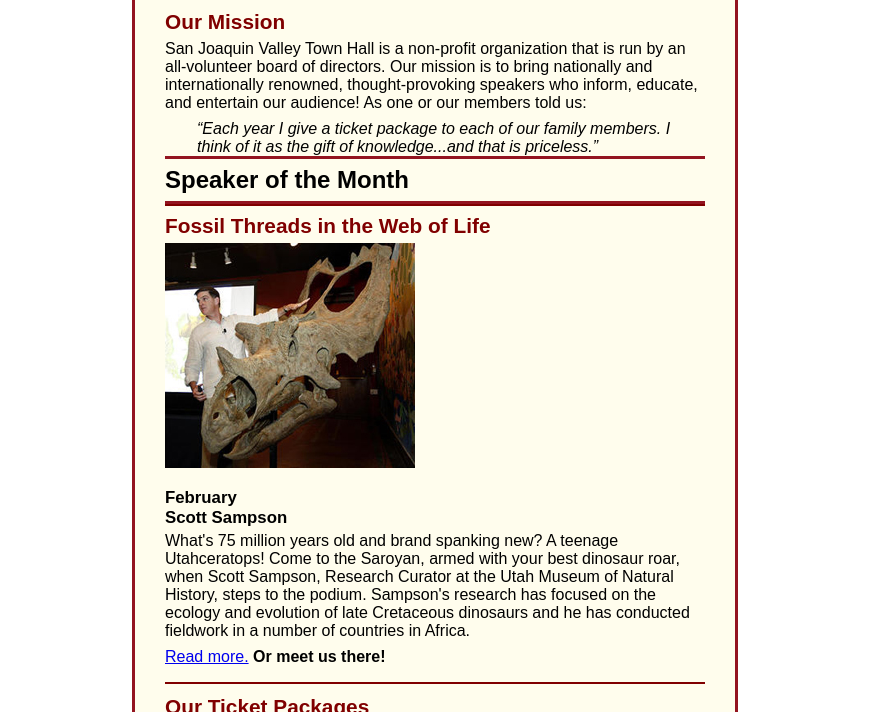
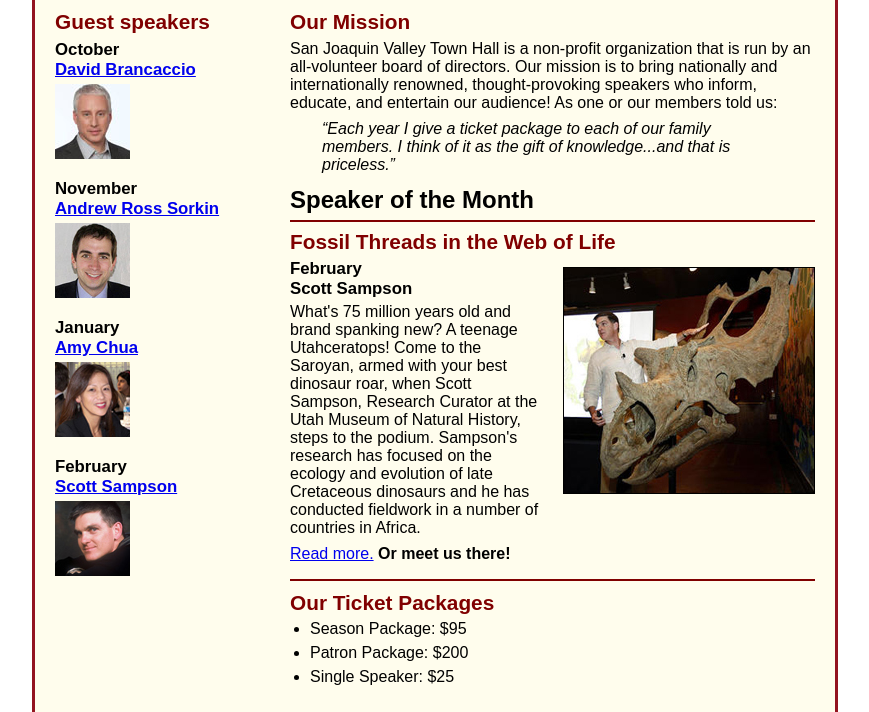
Before and after one commit to mjt0822/A10, a plain HTML site: page index.html in a window 1280 px wide. Shown: the part 123-835 px from the top of the page, without its empty margins (205-1074 px from the left). Drawn offline with Linux system fonts and the light colour scheme.

Commit message:
First Setup

```diff
--- a/index.html
+++ b/index.html
@@ -28,12 +28,12 @@
 				<h2>Fossil Threads in the Web of Life</h2>
 				<img src="images/sampson_dinosaur.jpg" alt="Scott Sampson with dinosaur">
 				<h3>February<br>
-				Scott Sampson</h3>
+					Scott Sampson</h3>
 				<p>What's 75 million years old and brand spanking new? A teenage Utahceratops!
-				Come to the Saroyan, armed with your best dinosaur roar, when Scott Sampson, Research
-				Curator at the Utah Museum of Natural History, steps to the podium. Sampson's research
-				has focused on the ecology and evolution of late Cretaceous dinosaurs and he has conducted
-				fieldwork in a number of countries in Africa.</p>
+					Come to the Saroyan, armed with your best dinosaur roar, when Scott Sampson, Research
+					Curator at the Utah Museum of Natural History, steps to the podium. Sampson's research
+					has focused on the ecology and evolution of late Cretaceous dinosaurs and he has conducted
+					fieldwork in a number of countries in Africa.</p>
 				<p><a href="speakers/c6_sampson.html">Read more.</a>&nbsp;<b>Or meet us there!</b></p>
 			</article>
 
@@ -46,7 +46,7 @@
 		</section>
 
 		<aside>
-			<h1>This season's guest speakers</h1>
+			<h2>Guest speakers</h2>
 			<h3>October<br><a href="speakers/brancaccio.html">David Brancaccio</a></h3>
 			<img src="images/brancaccio75.jpg" alt="David Brancaccio photo">
 			<h3>November<br><a href="speakers/sorkin.html">Andrew Ross Sorkin</a></h3>
--- a/styles/c6_main.css
+++ b/styles/c6_main.css
@@ -9,7 +9,7 @@
 body {
 	font-family: Arial, Helvetica, sans-serif;
 	font-size: 100%;
-    width: 600px;
+	width: 800px;
 	margin: 0 auto;
 	border: 3px solid #931420;
 	background-color: #fffded;
@@ -45,42 +45,33 @@
 .shadow {
 	text-shadow: 2px 2px 2px #800000;
 }
-/* the styles for the main content */
-main {
-	clear: left;
+/* the styles for the section */
+section {
+	width: 525px;
+	float: right;
+	padding: 0 20px 20px 20px;
 }
-main {
-	padding: 0 30px;
+section h1 {
+	font-size: 150%;
+	padding: .5em 0 .25em 0;
+	margin: 0;
 }
-main h1 {
-	font-size: 150%;
-	padding: .3em 0;
-    border-top: 3px solid #931420;
-    border-bottom: 3px solid #931420;
-}
-main h2 {
+section h2 {
 	color: #800000;
 	font-size: 130%;
 	padding: .5em 0 .25em 0;
 }
-main h3 {
-	font-size: 105%;
-	padding-bottom: .25em;
-}
-main img {
-	padding-bottom: 1em;
-}
-main p {
+section p {
 	padding-bottom: .5em;
 }
-main blockquote {
+section blockquote {
 	padding: 0 2em;
 	font-style: italic;
 }
-main ul {
+section ul {
 	padding: 0 0 .25em 1.25em;
 }
-main li {
+section li {
 	padding-bottom: .35em;
 }
 
@@ -97,9 +88,23 @@
 	font-size: 105%;
 	padding-bottom: .25em;
 }
+article img {
+	float: right;
+	margin: .5em 0 1em 1em;
+	border: 1px solid black;
+}
 
 /* the styles for the aside */
-
+aside {
+	width: 215px;
+	float: right;
+	padding: 0 0 20px 20px;
+}
+aside h2 {
+	color: #800000;
+	font-size: 130%;
+	padding: .5em 0 .25em 0;
+}
 aside h3 {
 	font-size: 105%;
 	padding-bottom: .25em;
@@ -111,6 +116,8 @@
 /* the styles for the footer */
 footer {
 	background-color: #931420;
+	clear: both;
+
 }
 footer p {
 	text-align: center;
```
Lines whose indentation alone changed are shown as unchanged.
